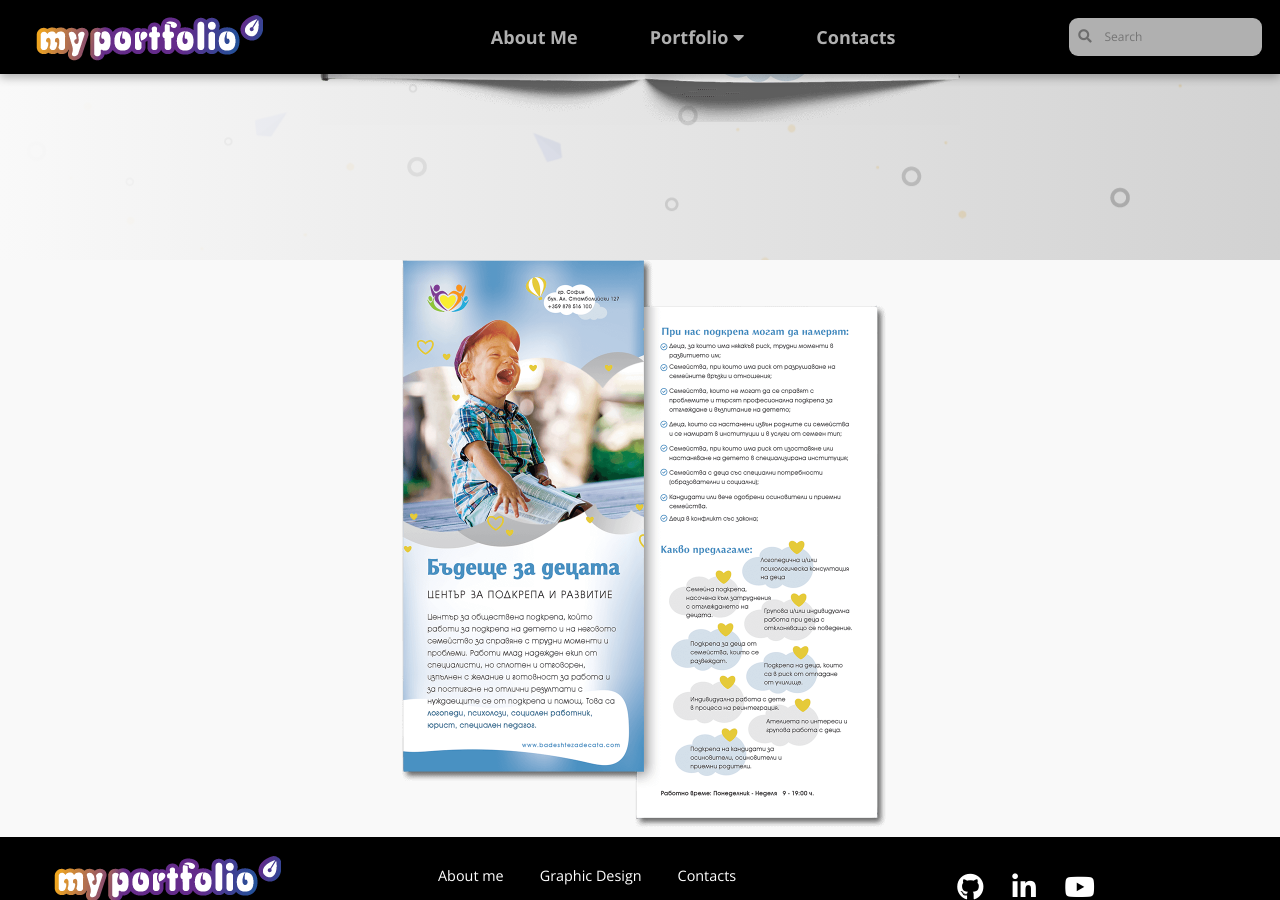
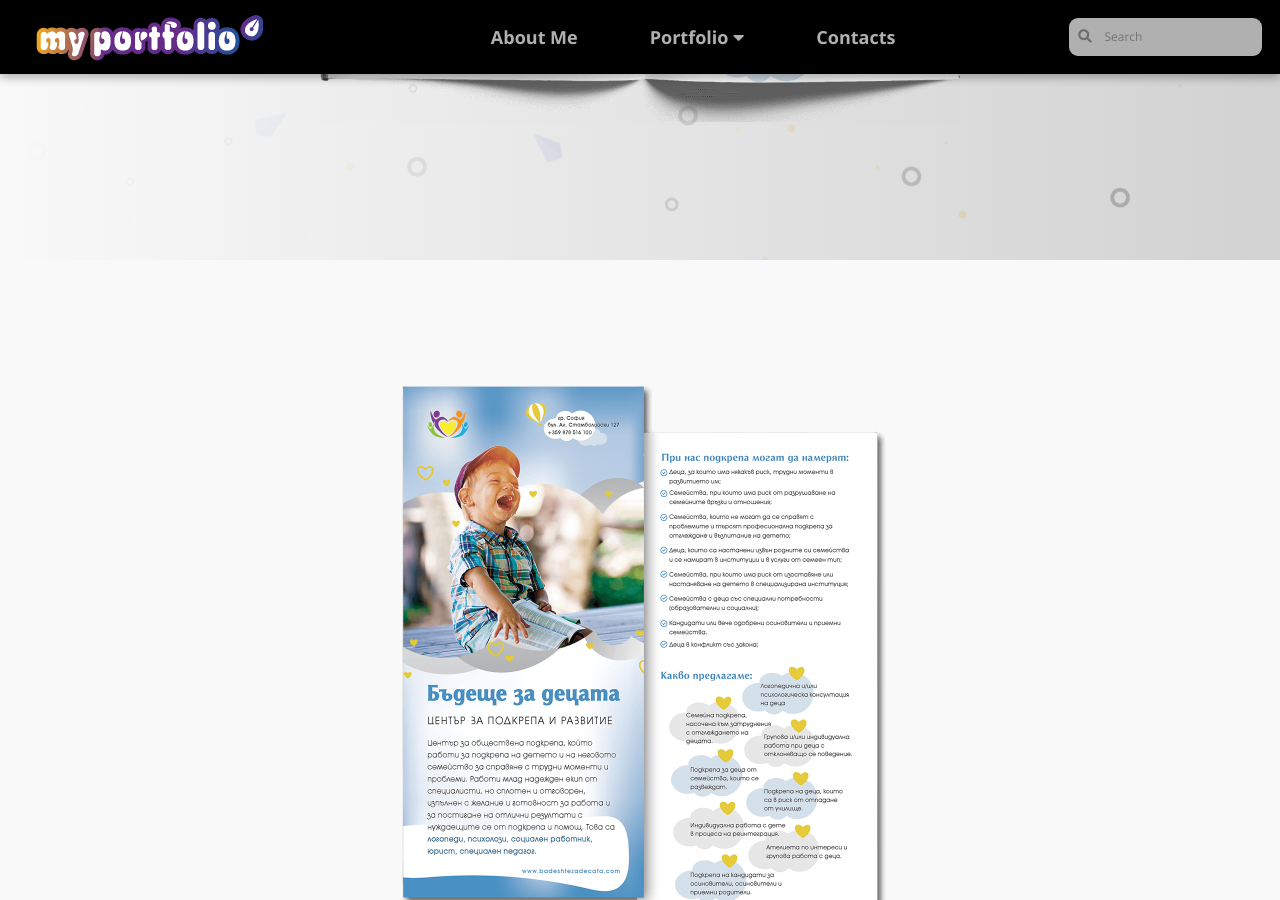
Before and after one commit to LiliyaMilanova/myportfolio, a Jekyll site: the page built from graphic-design-future-for-children-centur.html, in a window 1280 px wide and 900 px high, scrolled down 2585 px. Built offline with Jekyll 4.4.1, drawn with Linux system fonts in a browser that asks for light colours; nearby versions of some CDN libraries.

Commit message:
Update graphic-design-future-for-children-centur.html

```diff
--- a/graphic-design-future-for-children-centur.html
+++ b/graphic-design-future-for-children-centur.html
@@ -71,9 +71,11 @@
                 </article>
             </section>
 
-            <section class="project-container">
-                <article class="simple-img">
-                    <img src="{{site.baseurl}}images/brochure-budeshte_za_decata-03.png" alt="Broshure Future for Children" title="Broshure Future for Children">
+           <section class="project-container">
+                <article class="project-two-type">
+                    <article class="simple-img">
+                        <img src="{{site.baseurl}}images/brochure-budeshte_za_decata-03.png" alt="Broshure Future for Children" title="Broshure Future for Children">
+                    </article>
                 </article>
            </section>
 
```
